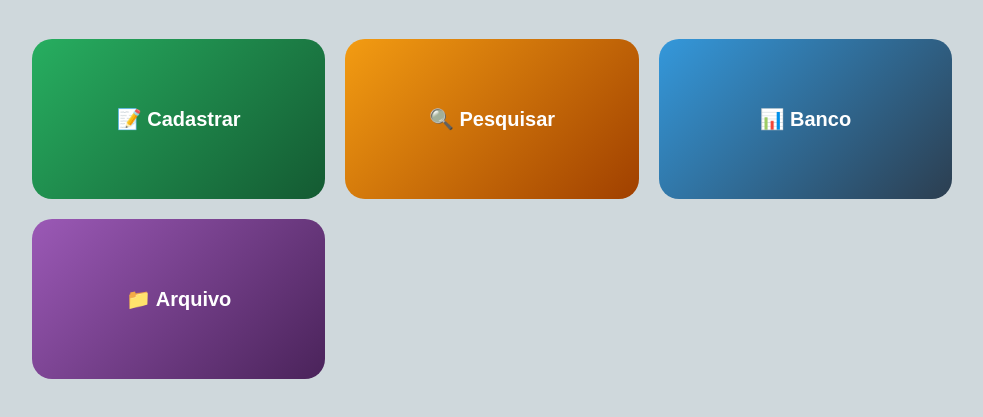
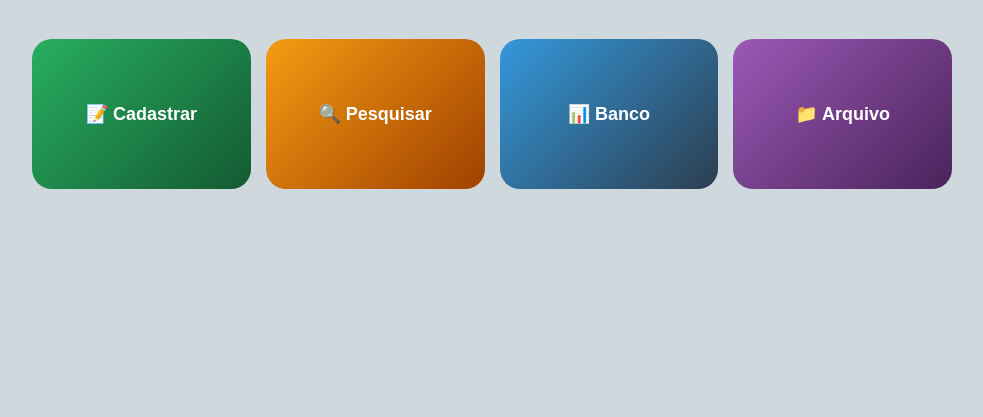
Before and after one commit to Allan1592/CadastrodeAtestasos, a plain HTML site: page index.html in a window 1280 px wide. Shown: the part 87-504 px from the top of the page, without its empty margins (148-1131 px from the left). Drawn offline with Linux system fonts and the light colour scheme.

Commit message:
Update style.css

```diff
--- a/style.css
+++ b/style.css
@@ -39,15 +39,29 @@ h1, h2 { text-align: center; color: #2c3e50; }
 
 .menu-grid {
     display: grid;
-    grid-template-columns: repeat(auto-fit, minmax(220px, 1fr));
-    gap: 20px; padding: 20px;
+    /* Força 4 colunas no PC e ajusta para o celular se a tela diminuir */
+    grid-template-columns: repeat(auto-fit, minmax(180px, 1fr));
+    gap: 15px;
+    padding: 20px;
+    width: 100%;
+    box-sizing: border-box;
 }
 
 .btn-menu {
-    height: 160px; border: none; border-radius: 20px; color: white;
-    font-weight: bold; font-size: 20px; cursor: pointer;
+    height: 150px; /* Reduzi um pouquinho a altura para caber melhor lado a lado */
+    border: none;
+    border-radius: 20px;
+    color: white;
+    font-weight: bold;
+    font-size: 18px;
+    cursor: pointer;
     transition: transform 0.2s;
+    display: flex;
+    flex-direction: column;
+    align-items: center;
+    justify-content: center;
 }
+
 .btn-menu:hover { transform: scale(1.05); }
 
 .form-grupo { margin-bottom: 15px; }
```
